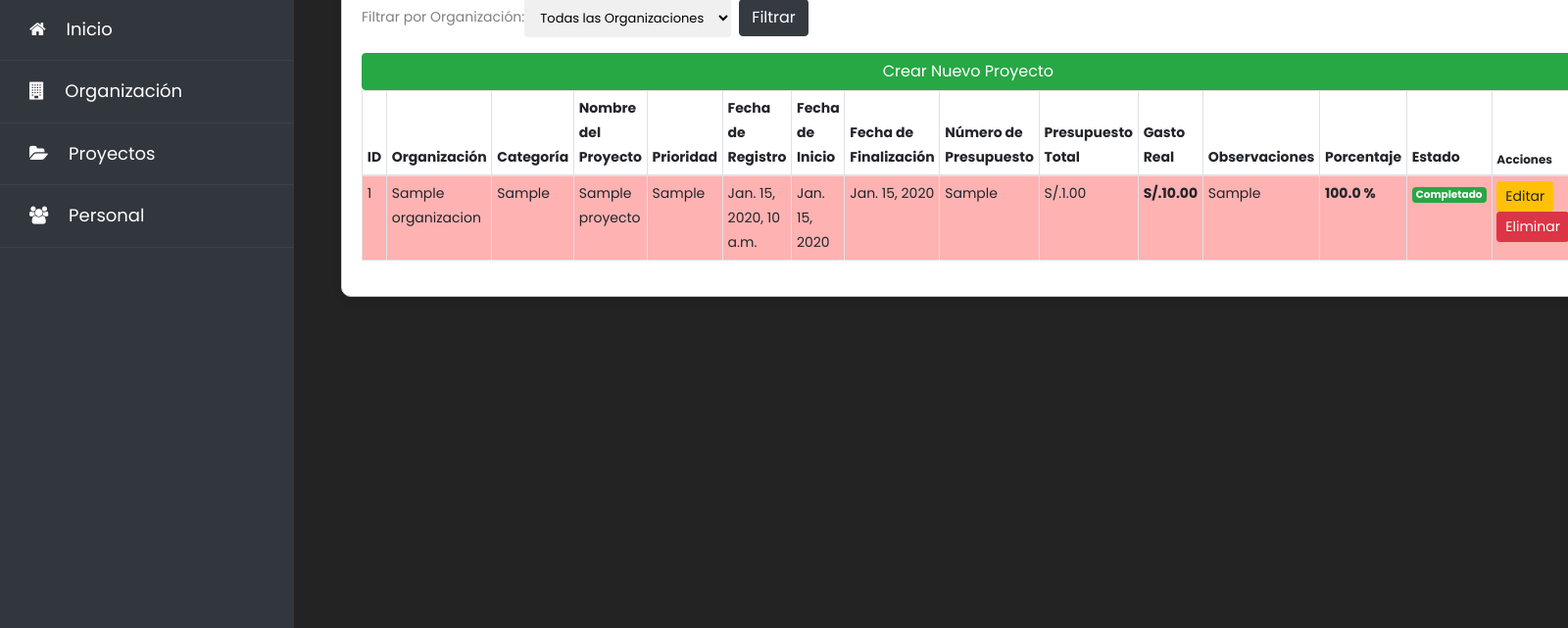
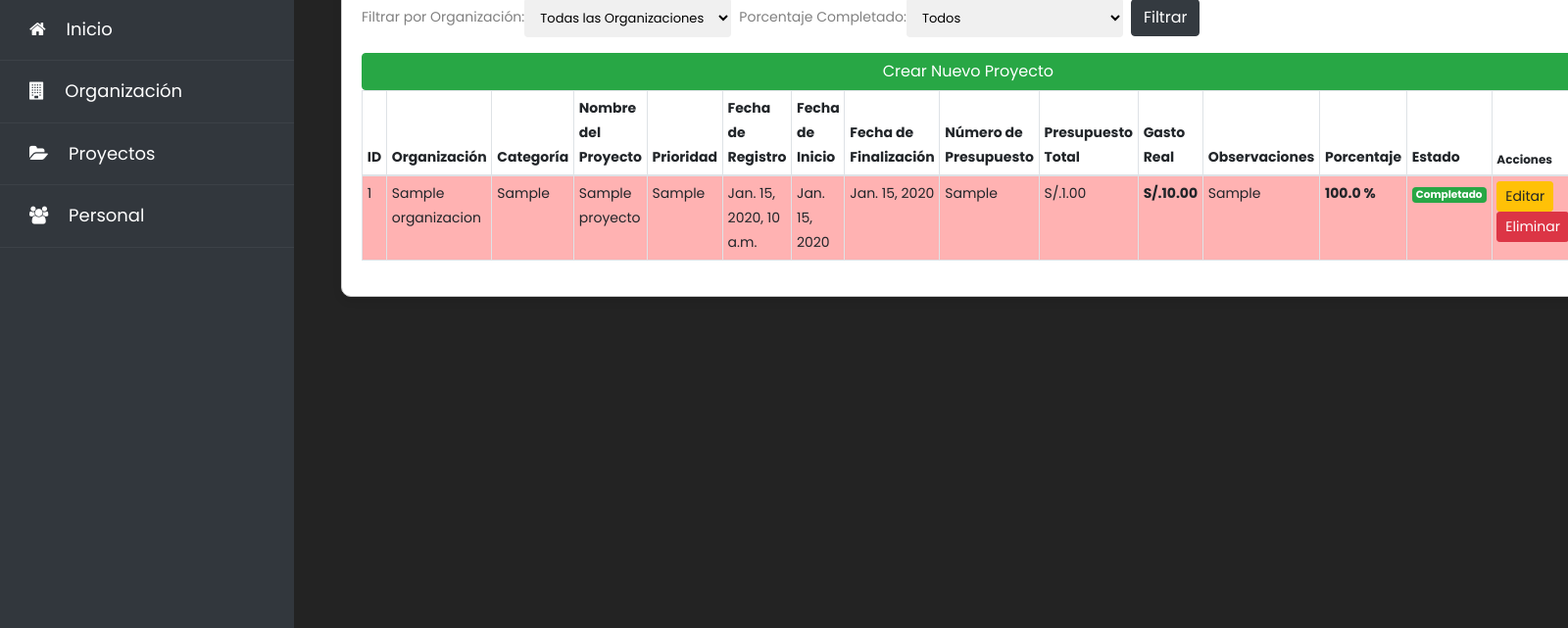
Before and after one commit to Jair-Alvaro/TURPO, a Django app: page /listarproyectos/ in a window 1600 px wide; the page is wider, and only the part inside the window is pictured. Shown: the part 159-800 px from the top of that part at 98% size. Run offline with Django 3.2, Linux system fonts and the light colour scheme; tables that the repository leaves empty hold one stand-in row (values such as "Sample post"); some libraries are stand-ins or nearby versions.

Commit message:
Filtrado por Porcentaje Proyectos

```diff
--- a/pturpo/templates/proyecto.html
+++ b/pturpo/templates/proyecto.html
@@ -6,7 +6,7 @@
     {% for message in messages %}
       <li{% if message.tags %} class="{{ message.tags }}"{% endif %}>{{ message }}</li>
     {% endfor %}
-  </div>
+</div>
 {% endif %}
 <div class="card table-card">
     <h1>Listado de Proyectos</h1>
@@ -18,6 +18,14 @@
                 {% for organizacion in organizaciones %}
                 <option value="{{ organizacion.id }}" {% if organizacion.id == request.GET.organizacion_id %}selected{% endif %}>{{ organizacion.denominacion }}</option>
                 {% endfor %}
+            </select>
+        </div>
+        <div class="form-group mr-2">
+            <label for="porcentaje_completado">Porcentaje Completado:</label>
+            <select name="porcentaje_completado" id="porcentaje_completado" class="form-control">
+                <option value="">Todos</option>
+                <option value="100" {% if request.GET.porcentaje_completado == '100' %}selected{% endif %}>Proyectos Completados</option>
+                <option value="no_100" {% if request.GET.porcentaje_completado == 'no_100' %}selected{% endif %}>Proyectos no Completados</option>
             </select>
         </div>
         <button type="submit" class="btn btn-dark">Filtrar</button>
--- a/pturpo/views.py
+++ b/pturpo/views.py
@@ -266,6 +266,7 @@ def list_proyectos(request):
     organizaciones = TblOrganizacion.objects.all()  # Obtener todas las organizaciones
 
     organizacion_id = request.GET.get('organizacion_id')  # Obtener el ID de la organización seleccionada
+    filtro_porcentaje_completado = request.GET.get('porcentaje_completado')  # Obtener el valor del porcentaje completado seleccionado
 
     # Obtener todos los proyectos o filtrar por organización si se seleccionó una
     if organizacion_id:
@@ -306,6 +307,12 @@ def list_proyectos(request):
 
         # Asignar el porcentaje de tareas completadas al atributo 'porcentaje_tareas_completadas' del proyecto
         proyecto.porcentaje_tareas_completadas = round(porcentaje_completado, 2)
+
+    # Filtrar los proyectos según el porcentaje completado seleccionado
+    if filtro_porcentaje_completado == '100':
+        proyectos = [proyecto for proyecto in proyectos if proyecto.porcentaje_tareas_completadas == 100]
+    elif filtro_porcentaje_completado == 'no_100':
+        proyectos = [proyecto for proyecto in proyectos if proyecto.porcentaje_tareas_completadas < 100]
 
     mensajes_exito = [str(m) for m in messages.get_messages(request)]
 
```
